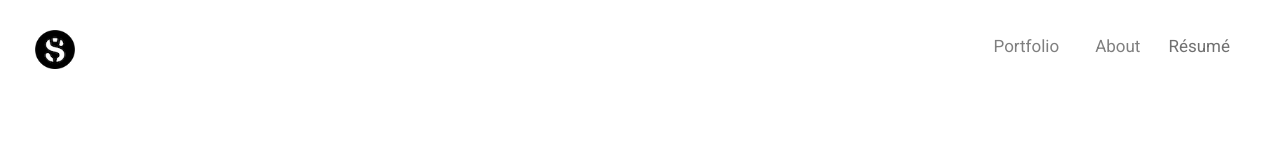
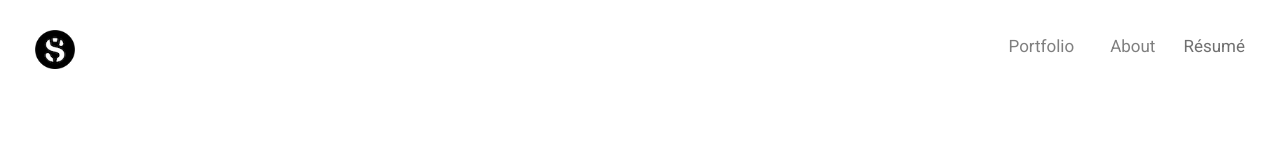
Before and after one commit to stephievo/stephievo.github.io, a React (Create React App) app: page /#/ in a window 1280 px wide. Shown: the top 160 px of the page. Built offline with nearby package versions, Linux system fonts and the light colour scheme.

Commit message:
equal padding in navbar

```diff
--- a/src/scss/components/_navbar.scss
+++ b/src/scss/components/_navbar.scss
@@ -33,8 +33,8 @@
   }
 }
 
-@media only screen and (min-width: 375px) {
-  .navbar {
-    padding-right: 50px;
-  }
-}
+// @media only screen and (min-width: 375px) {
+//   .navbar {
+//     padding-right: 50px;
+//   }
+// }
```
